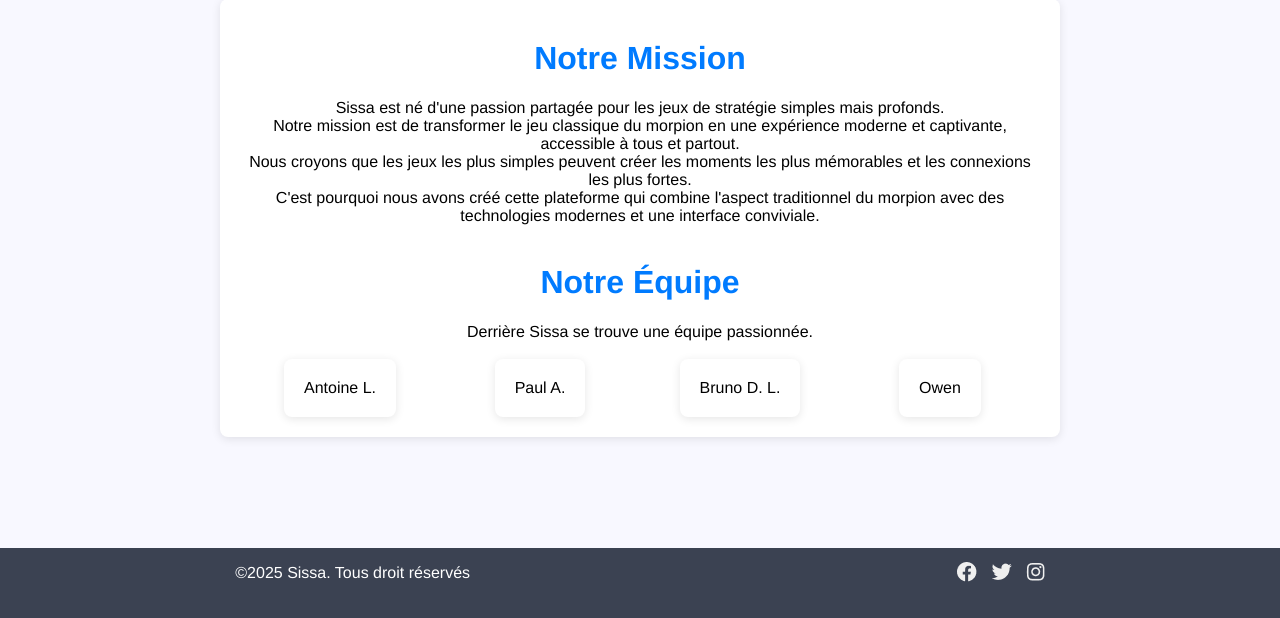
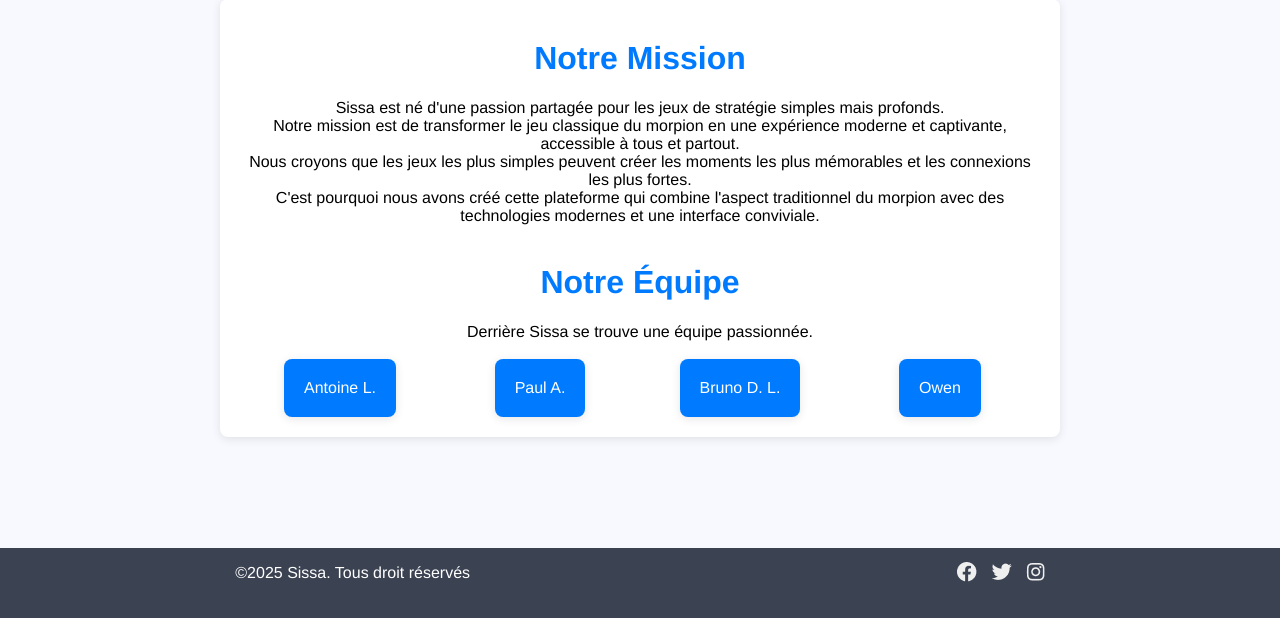
Before and after one commit to Antoine2718/Sissa, a PHP site: page /a_propos.php in a window 1280 px wide. Shown: the part 182-800 px from the top of the page. Run offline with PHP 8.4, Linux system fonts and the light colour scheme.

Commit message:
Update a_propos.php
Pages perso

```diff
--- a/Projet/pages/a_propos.php
+++ b/Projet/pages/a_propos.php
@@ -55,7 +55,7 @@
         .lucas, .andrieu, .dl, .Owen {
             padding: 20px;
 
-            background-color: white;
+            background-color: #007BFF;
             border-radius: 8px;
             box-shadow: 0 2px 10px rgba(0, 0, 0, 0.1);
             max-width: 800px;
@@ -98,16 +98,16 @@
                 <br>
                 <div class="equipe-container">
                     <div class="lucas">
-                        Antoine L.
+                        <a class ="page_selected" href="lucas.php">Antoine L.</a>
                     </div>
                     <div class="andrieu">
-                        Paul A.
+                        <a class ="page_selected" href="andrieu.php">Paul A.</a>
                     </div>
                     <div class="dl">
-                        Bruno D. L.
+                        <a class ="page_selected" href="dl.php">Bruno D. L. </a>
                     </div>
                     <div class="Owen">
-                        Owen
+                        <a class ="page_selected" href="example.com">Owen</a>
                     </div>
                 </div>
             </div>
```
